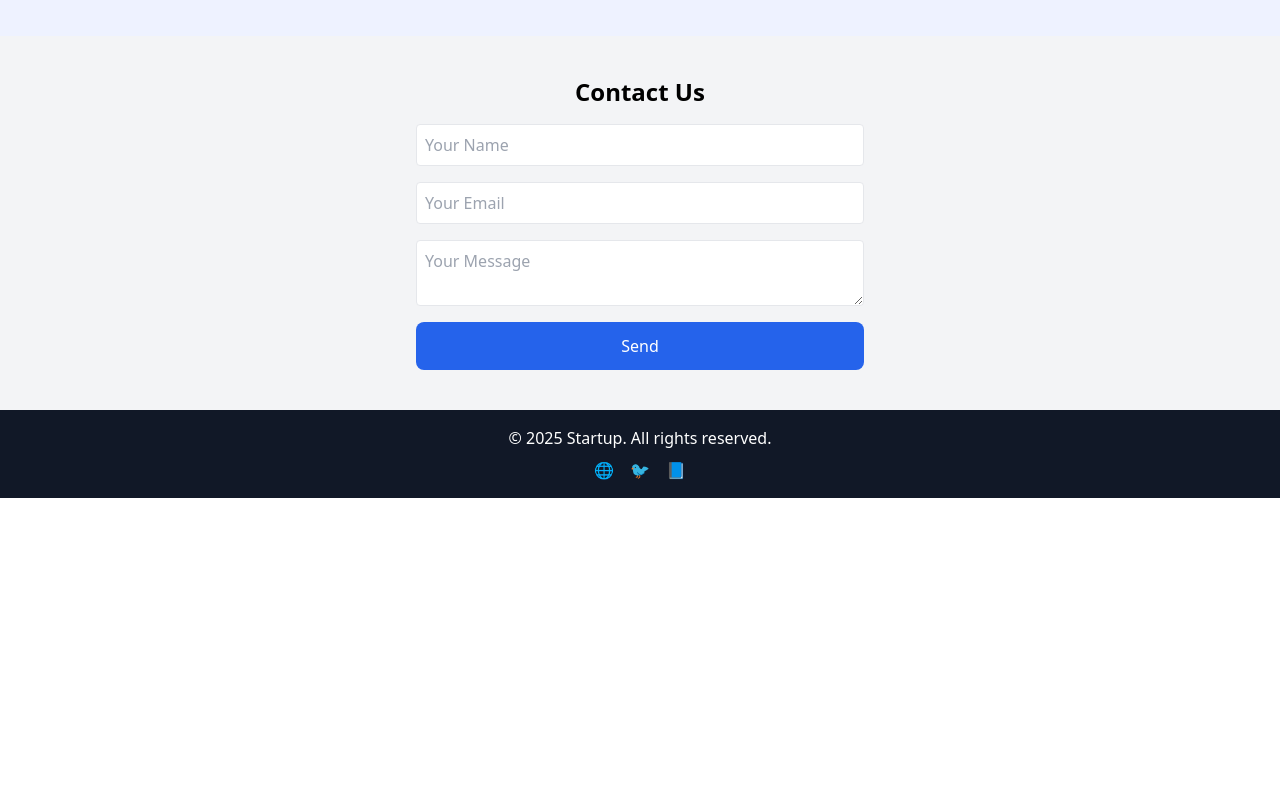
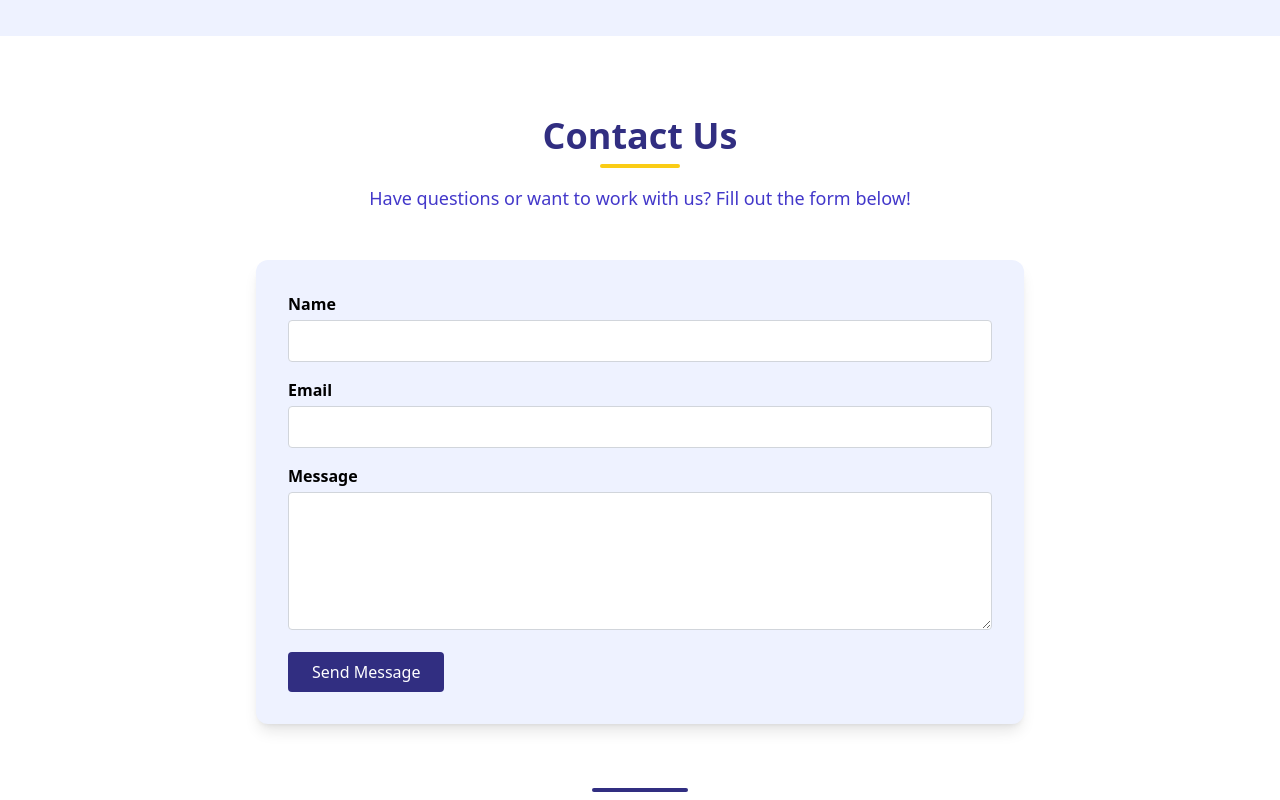
Before and after one commit to risni-mohamed/startup-website, a React (Create React App) app: page / in a window 1280 px wide. Shown: the part 2980-3780 px from the top of the page. Before the commit the page ends 3478 px from the top, so only its background shows below. Built offline with nearby package versions, Linux system fonts and the light colour scheme.

Commit message:
make changes and validate form in Contact.jsx

```diff
--- a/src/components/Contact.jsx
+++ b/src/components/Contact.jsx
@@ -1,31 +1,112 @@
 import { useState } from "react";
 
 export default function Contact() {
-  const [form, setForm] = useState({ name: "", email: "", message: "" });
+  const [formData, setFormData] = useState({
+    name: "",
+    email: "",
+    message: ""
+  });
 
-  const handleChange = (e) => setForm({ ...form, [e.target.name]: e.target.value });
+  const [errors, setErrors] = useState({});
+  const [success, setSuccess] = useState("");
 
+  // Handle input change
+  const handleChange = (e) => {
+    setFormData({ ...formData, [e.target.name]: e.target.value });
+    setErrors({ ...errors, [e.target.name]: "" }); // clear error on change
+  };
+
+  // Simple validation
+  const validate = () => {
+    const newErrors = {};
+    if (!formData.name.trim()) newErrors.name = "Name is required";
+    if (!formData.email.trim()) newErrors.email = "Email is required";
+    else if (!/\S+@\S+\.\S+/.test(formData.email))
+      newErrors.email = "Email is invalid";
+    if (!formData.message.trim()) newErrors.message = "Message is required";
+    return newErrors;
+  };
+
+  // Handle form submit
   const handleSubmit = (e) => {
     e.preventDefault();
-    if (!form.name || !form.email || !form.message) {
-      alert("All fields are required!");
+    const validationErrors = validate();
+    if (Object.keys(validationErrors).length > 0) {
+      setErrors(validationErrors);
       return;
     }
-    alert("Message submitted!");
+
+    // Form is valid, do something (e.g., send to API)
+    console.log("Form Data:", formData);
+    setSuccess("Message sent successfully!");
+    setFormData({ name: "", email: "", message: "" });
   };
 
   return (
-    <section id="contact" className="p-10 bg-gray-100 text-center">
-      <h3 className="text-2xl font-bold mb-4">Contact Us</h3>
-      <form onSubmit={handleSubmit} className="max-w-md mx-auto flex flex-col gap-4">
-        <input name="name" value={form.name} onChange={handleChange} placeholder="Your Name"
-          className="p-2 border rounded" />
-        <input name="email" type="email" value={form.email} onChange={handleChange} placeholder="Your Email"
-          className="p-2 border rounded" />
-        <textarea name="message" value={form.message} onChange={handleChange} placeholder="Your Message"
-          className="p-2 border rounded"></textarea>
-        <button type="submit" className="px-6 py-3 bg-blue-600 text-white rounded-lg">Send</button>
+    <section id="contact" className="py-20 bg-white px-4">
+      <div className="max-w-3xl mx-auto text-center mb-12">
+        <h2 className="text-4xl font-extrabold text-indigo-900 mb-2">Contact Us</h2>
+        <div className="w-20 h-1 bg-yellow-400 mx-auto mb-4 rounded"></div>
+        <p className="text-lg text-indigo-700">
+          Have questions or want to work with us? Fill out the form below!
+        </p>
+      </div>
+
+      <form
+        onSubmit={handleSubmit}
+        className="max-w-3xl mx-auto bg-indigo-50 p-8 rounded-xl shadow-lg"
+      >
+        <div className="mb-4">
+          <label className="block mb-1 font-semibold">Name</label>
+          <input
+            type="text"
+            name="name"
+            value={formData.name}
+            onChange={handleChange}
+            className="w-full border border-gray-300 p-2 rounded focus:outline-none focus:ring-2 focus:ring-indigo-400"
+          />
+          {errors.name && <p className="text-red-500 text-sm mt-1">{errors.name}</p>}
+        </div>
+
+        <div className="mb-4">
+          <label className="block mb-1 font-semibold">Email</label>
+          <input
+            type="email"
+            name="email"
+            value={formData.email}
+            onChange={handleChange}
+            className="w-full border border-gray-300 p-2 rounded focus:outline-none focus:ring-2 focus:ring-indigo-400"
+          />
+          {errors.email && <p className="text-red-500 text-sm mt-1">{errors.email}</p>}
+        </div>
+
+        <div className="mb-4">
+          <label className="block mb-1 font-semibold">Message</label>
+          <textarea
+            name="message"
+            value={formData.message}
+            onChange={handleChange}
+            rows="5"
+            className="w-full border border-gray-300 p-2 rounded focus:outline-none focus:ring-2 focus:ring-indigo-400"
+          />
+          {errors.message && (
+            <p className="text-red-500 text-sm mt-1">{errors.message}</p>
+          )}
+        </div>
+
+        <button
+          type="submit"
+          className="bg-indigo-900 text-white px-6 py-2 rounded hover:bg-indigo-800 transition"
+        >
+          Send Message
+        </button>
+
+        {success && <p className="text-green-500 mt-4">{success}</p>}
       </form>
+
+      <div className="mt-16 flex justify-center">
+        <div className="w-24 h-1 bg-indigo-900 rounded"></div>
+      </div>
     </section>
   );
 }
```
